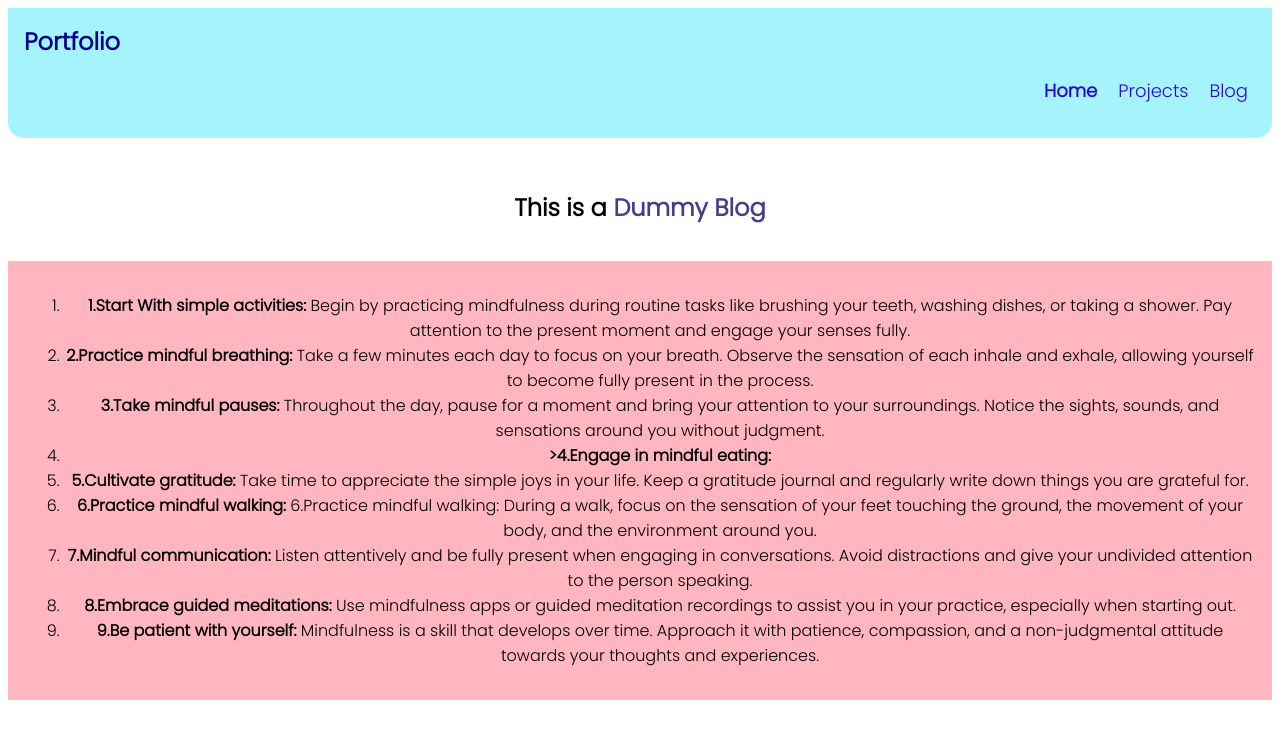
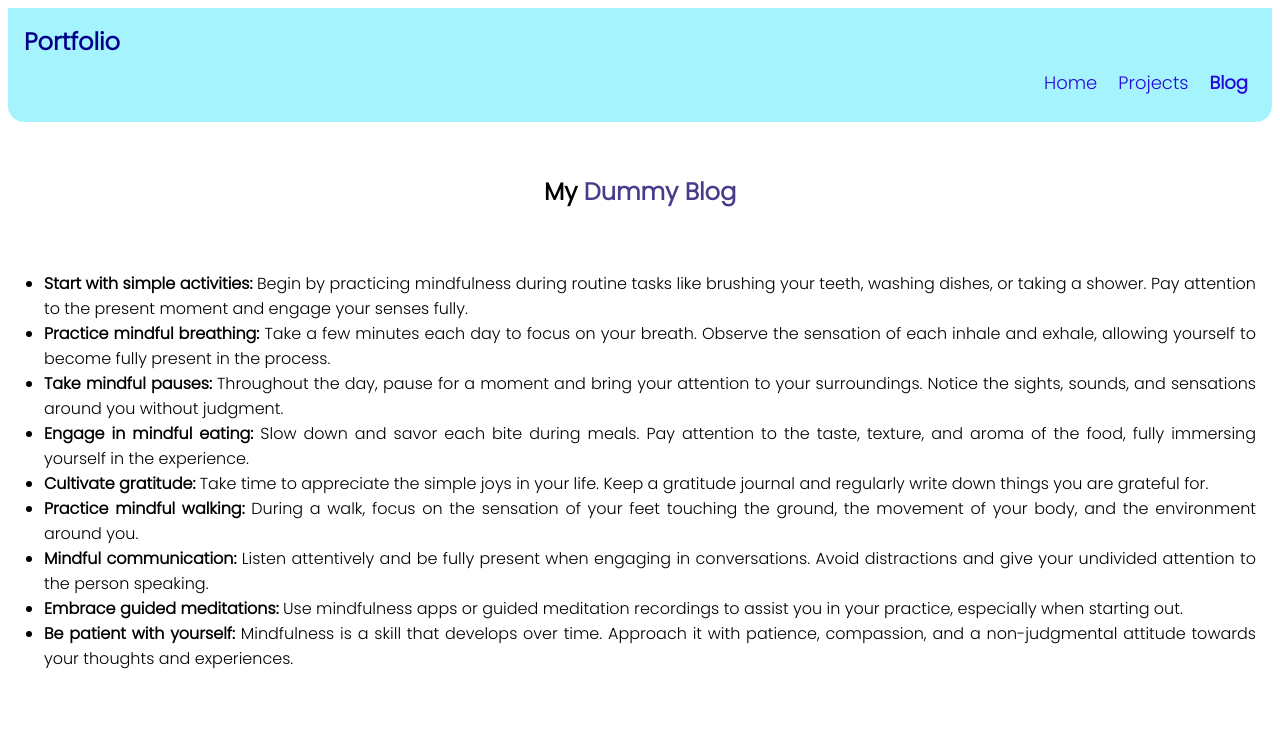
Before and after one commit to VIJAYADASS/Neog.camp, a plain HTML site: page LessonThree/Readmore.html in a window 1280 px wide. Drawn offline with Linux system fonts and the light colour scheme.

Commit message:
Some text Align are change

```diff
--- a/LessonThree/Readmore.html
+++ b/LessonThree/Readmore.html
@@ -10,28 +10,28 @@
     <nav class="navigation container">
         <div class="nav-brand">Portfolio</div>
         <ul class="list-non-bullet nav-pills">
-                <li class="list-item-inline"><a class="link link-active" href="index.html">Home </a></li>
+                <li class="list-item-inline"><a class="link " href="index.html">Home </a></li>
                 <li class="list-item-inline"><a class="link " href="Projects.html">Projects </a></li>
-                <li class="list-item-inline"><a class="link" href="Blogs.html">Blog </a></li>
+                <li class="list-item-inline"><a class="link link-active" href="Blogs.html">Blog </a></li>
         </ul>
     </nav>
 
     <header class="photo">
-        <h2 class="photo-heading"> This is a <span class="heading"> Dummy Blog</span></h2>
+        <h2 class="photo-heading"> My <span class="heading"> Dummy Blog</span></h2>
     </header>
-    <section class="section ow">
-        <div class="container-center"></div>
-        <ol>
-                <li><b>1.Start With simple activities: </b> Begin by practicing mindfulness during routine tasks like brushing your teeth, washing dishes, or taking a shower. Pay attention to the present moment and engage your senses fully.</li>
-                <li><b>2.Practice mindful breathing: </b> Take a few minutes each day to focus on your breath. Observe the sensation of each inhale and exhale, allowing yourself to become fully present in the process.</li>
-                <li><b>3.Take mindful pauses: </b> Throughout the day, pause for a moment and bring your attention to your surroundings. Notice the sights, sounds, and sensations around you without judgment.</li>
-                <li><b>>4.Engage in mindful eating: </b Slow down and savor each bite during meals. Pay attention to the taste, texture, and aroma of the food, fully immersing yourself in the experience.</li>
-                <li><b>5.Cultivate gratitude: </b> Take time to appreciate the simple joys in your life. Keep a gratitude journal and regularly write down things you are grateful for.</li>
-                <li><b>6.Practice mindful walking: </b>6.Practice mindful walking: During a walk, focus on the sensation of your feet touching the ground, the movement of your body, and the environment around you.</li>
-                <li><b>7.Mindful communication: </b> Listen attentively and be fully present when engaging in conversations. Avoid distractions and give your undivided attention to the person speaking.</li>
-                <li><b>8.Embrace guided meditations: </b> Use mindfulness apps or guided meditation recordings to assist you in your practice, especially when starting out.</li>
-                <li><b>9.Be patient with yourself: </b> Mindfulness is a skill that develops over time. Approach it with patience, compassion, and a non-judgmental attitude towards your thoughts and experiences.</li>
-             </ol>
+    <section class="section ">
+        <ul>
+            <li><b>Start with simple activities:</b> Begin by practicing mindfulness during routine tasks like brushing your teeth, washing dishes, or taking a shower. Pay attention to the present moment and engage your senses fully.</li>
+            <li><b>Practice mindful breathing:</b> Take a few minutes each day to focus on your breath. Observe the sensation of each inhale and exhale, allowing yourself to become fully present in the process.</li>
+            <li><b>Take mindful pauses:</b> Throughout the day, pause for a moment and bring your attention to your surroundings. Notice the sights, sounds, and sensations around you without judgment.</li>
+            <li><b>Engage in mindful eating:</b> Slow down and savor each bite during meals. Pay attention to the taste, texture, and aroma of the food, fully immersing yourself in the experience.</li>
+            <li><b>Cultivate gratitude: </b>Take time to appreciate the simple joys in your life. Keep a gratitude journal and regularly write down things you are grateful for.</li>
+            <li><b>Practice mindful walking:</b> During a walk, focus on the sensation of your feet touching the ground, the movement of your body, and the environment around you.</li>
+            <li><b>Mindful communication:</b> Listen attentively and be fully present when engaging in conversations. Avoid distractions and give your undivided attention to the person speaking.</li>
+            <li><b>Embrace guided meditations:</b> Use mindfulness apps or guided meditation recordings to assist you in your practice, especially when starting out.</li>
+            <li><b>Be patient with yourself:</b> Mindfulness is a skill that develops over time. Approach it with patience, compassion, and a non-judgmental attitude towards your thoughts and experiences.</li>
+          </ul>
+
     </section>
 </body>
 </html>
--- a/LessonThree/style.css
+++ b/LessonThree/style.css
@@ -123,6 +123,15 @@
 
 }
 
+ul {
+    list-style-type: disc;
+    text-align:justify;
+    padding-left: 20px;
+    margin-bottom: 10px;
+    margin-top: 10px;
+}
+
+
 .section h3 {
     text-align: center;
     padding: 1rem;
```
